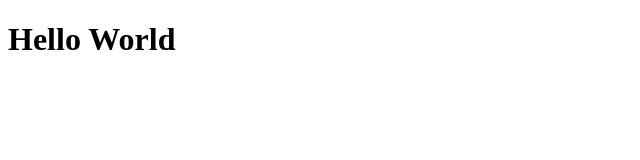
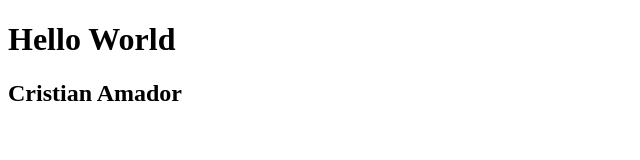
Before and after one commit to cristianamadorc/hello_world, a plain HTML site: page index.html in a window 1280 px wide. Shown: the whole page, without its empty margins (0-640 px from the left). Drawn offline with Linux system fonts and the light colour scheme.

Commit message:
mi primera vez

```diff
--- a/index.html
+++ b/index.html
@@ -7,5 +7,6 @@
 </head>
 <body>
     <h1>Hello World</h1>
+    <h2>Cristian Amador</h2>
 </body>
 </html>
```
